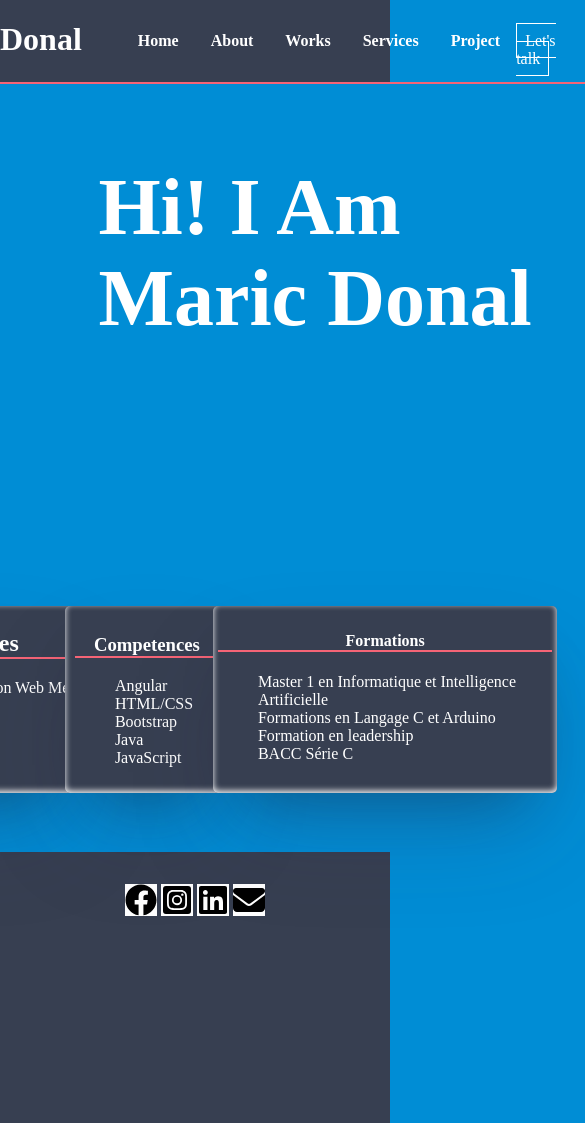
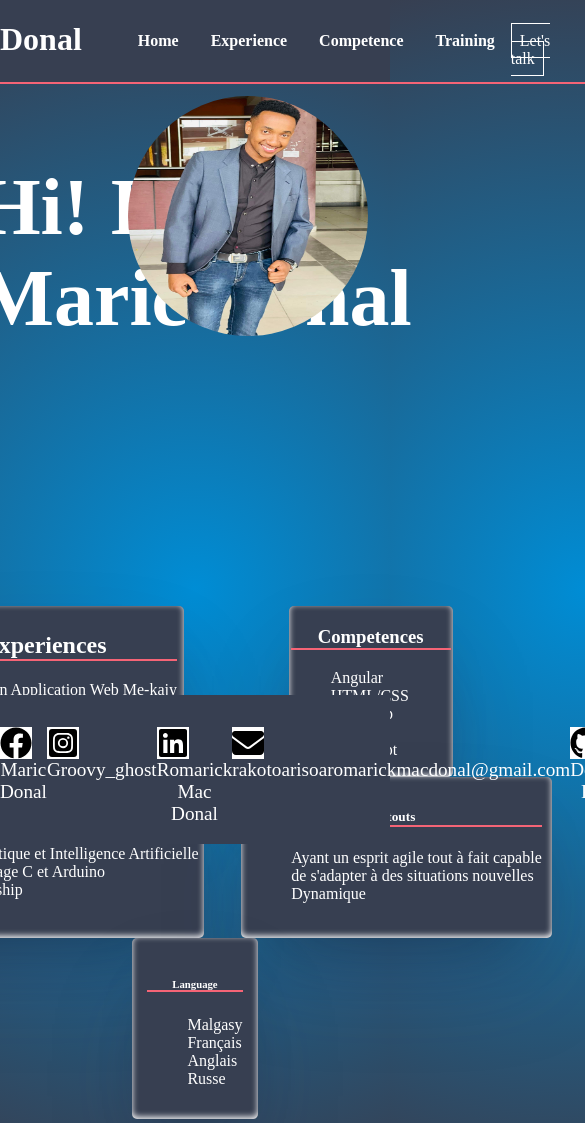
Before and after one commit to donal-R77/Portfolio-R77, a plain HTML site: page index.html in a window 390 px wide. Shown: the top 1123 px of the page, 585 px wide, since content can reach past the window. Drawn offline with Linux system fonts and the light colour scheme.

Commit message:
Portfolio without responsivite

```diff
--- a/assets/style.css
+++ b/assets/style.css
@@ -1,7 +1,7 @@
 body {
     margin: 0;
     overflow: hidden;
-    background-color: #008dd5;
+    background: radial-gradient(circle at center,#008dd5,#373f51);
 }
 .head {
     display: flex;
@@ -43,6 +43,9 @@ li a {
     font-size: 1em;
     font-weight: bold;
 }
+li>a:hover {
+        text-shadow: 1px 1px 2px red, 0 0 1em #008dd5, 0 0 0.2em #008dd5;
+}
 .long-name {
     font-size: 5em;
     margin-bottom: 0;
@@ -52,9 +55,9 @@ img[alt="profile"] {
     height: 15rem;
     border-radius: 15rem;
     box-sizing: border-box;
-    position: relative;
-    right: 18rem;
-    top: 2rem;
+    position: absolute;
+    left: 8em;
+    top: 6rem;
 }
 .citation{
     margin-bottom: 5em;
@@ -78,12 +81,11 @@ img[alt="profile"] {
 }
 .experience {
     background-color: #373f51;
-    border-radius: 5px 5px 5px 5px;
+    border-radius: 5px;
     position: relative;
     bottom: 3em;
-    left: 1em;
-    padding: 5px;
-   /* box-shadow: #f56476 0px 5px 15px;*/
+    right: 1em;
+    padding: 7px;
    box-shadow: rgba(50, 50, 93, 0.25) 0px 50px 100px -20px, rgba(0, 0, 0, 0.3) 0px 30px 60px -30px, #fff 0px -2px 6px 0px inset;
 }
 .formation {
@@ -99,11 +101,30 @@ img[alt="profile"] {
     position: relative;
     background-color: #373f51;
     bottom: 3em;
-    padding: 10px;
+    padding: 2px;
     box-shadow: rgba(50, 50, 93, 0.25) 0px 50px 100px -20px, rgba(0, 0, 0, 0.3) 0px 30px 60px -30px, #fff 0px -2px 6px 0px inset;
     border-radius: 5px;
     width: 10rem;
+    right: 1em;
+    overflow: hidden;
 }
+.language {
+    background-color: #373f51;
+    position: relative;
+    padding:15px ;
+    bottom: 3em;
+    border-radius: 5px;
+    box-shadow: rgba(50, 50, 93, 0.25) 0px 50px 100px -20px, rgba(0, 0, 0, 0.3) 0px 30px 60px -30px, #fff 0px -2px 6px 0px inset;
+}
+.atouts {
+    background-color: #373f51;
+    position: relative;
+    padding:10px ;
+    bottom: 3em;
+    border-radius: 5px;
+    box-shadow: rgba(50, 50, 93, 0.25) 0px 50px 100px -20px, rgba(0, 0, 0, 0.3) 0px 30px 60px -30px, #fff 0px -2px 6px 0px inset;
+}
+
 .center {
     text-align: center;
     border-bottom: 2px solid #f56476;
@@ -113,18 +134,46 @@ img[alt="icon"] {
     height: 2em;
     background-color: #fff;
 }
-.indent-to-center {
+.contact {
     text-align: center;
     padding-top: 2rem;
+    display: flex;
+    justify-content: space-evenly;
 }
 ul {
     list-style-type: none;
 }
-.foot {
-    height: 100vh;
-    background-color: #373f51;
-}
 .display-flex {
     display: flex;
     justify-content: center;
+    flex-wrap: wrap;
 }
+.flotte {
+    float: left;
+}
+p {
+    color: #fff;
+    font-size: 1.2em;
+}
+.foot {
+    width: 100%;
+    background-color: #373f51;
+    position: absolute;
+    bottom: 0px;
+}
+@media screen  {
+
+    .head {
+        display: flex;
+        justify-content: space-evenly;
+        background-color: #373f51;
+        color: #fff;
+    }
+    .display-flex {
+        flex-wrap: wrap;
+    }
+    .context {
+        flex-wrap: wrap;
+    }
+
+}
--- a/index.html
+++ b/index.html
@@ -14,11 +14,11 @@
         </div>
         <div>
             <ul class="unordered-list">
-                <li><a href="">Home</a></li>
-                <li><a href="">About</a></li>
-                <li><a href="">Works</a></li>
-                <li><a href="">Services</a></li>
-                <li><a href="">Project</a></li>
+                <li><a href="#">Home</a></li>
+
+                <li><a href="">Experience</a></li>
+                <li><a href="">Competence</a></li>
+                <li><a href="">Training</a></li>
             </ul>
         </div>
         <div class="let">
@@ -56,7 +56,7 @@
                     </ul>
                 </div>
                 <div class="formation">
-                    <h4 class="center">Formations</h4>
+                    <h4 class="center">Training</h4>
                     <ul>
                         <li>Master 1 en Informatique et Intelligence Artificielle</li>
                         <li>Formations en Langage C et Arduino</li>
@@ -64,16 +64,53 @@
                         <li>BACC Série C </li>
                     </ul>
                 </div>
+                <div class="atouts">
+                    <h5 class="center">Atouts</h5>
+                    <ul>
+                        <li>Ayant un esprit agile
+                            tout à fait capable<br> de
+                            s'adapter à des
+                            situations nouvelles
+                        </li>
+                        <li>Dynamique</li>
+                    </ul>
+                </div>
+                <div class="language">
+                    <h6 class="center">Language</h6>
+                    <ul>
+                        <li>Malgasy</li>
+                        <li>Français</li>
+                        <li>Anglais</li>
+                        <li>Russe</li>
+                    </ul>
+                </div>
             </div>
         </div>
     </section>
     <footer class="foot">
-         <div class="indent-to-center">
-                <span><img src="./assets/icones/facebook(1).svg" alt="icon"></span>
-                <span><img src="./assets/icones/square-instagram.svg" alt="icon"></span>
-                <span><img src="./assets/icones/linkedin.svg" alt="icon"></span>
-                <span><img src="./assets/icones/envelope-solid.svg" alt="icon"></span>
+         <div class="contact">
+            <div class="facebook-display">
+                <span><img src="./assets/icones/facebook(1).svg" class="flotte"  alt="icon"></span>
+                <p>Maric Donal</p>
             </div>
+            <div>
+                <span><img src="./assets/icones/square-instagram.svg" class="flotte" alt="icon"></span>
+                <p>Groovy_ghost</p>
+            </div>
+            <div>
+                <span><img src="./assets/icones/linkedin.svg" class="flotte" alt="icon"></span>
+                <p>Romarick Mac Donal</p>
+            </div>
+            <div>
+                <span>
+                    <img src="./assets/icones/envelope-solid.svg" class="flotte" alt="icon"></span>
+                <p>rakotoarisoaromarickmacdonal@gmail.com</p>
+            </div>
+            <div>
+                <span><img src="./assets/icones/github.svg" class="flotte" alt="icon"></span>
+                <p>Donal-R77</p>
+            </div>
+        </div>
     </footer>
 </body>
 </html>
```
Also changed, not shown: assets/icones/github.svg (added).
